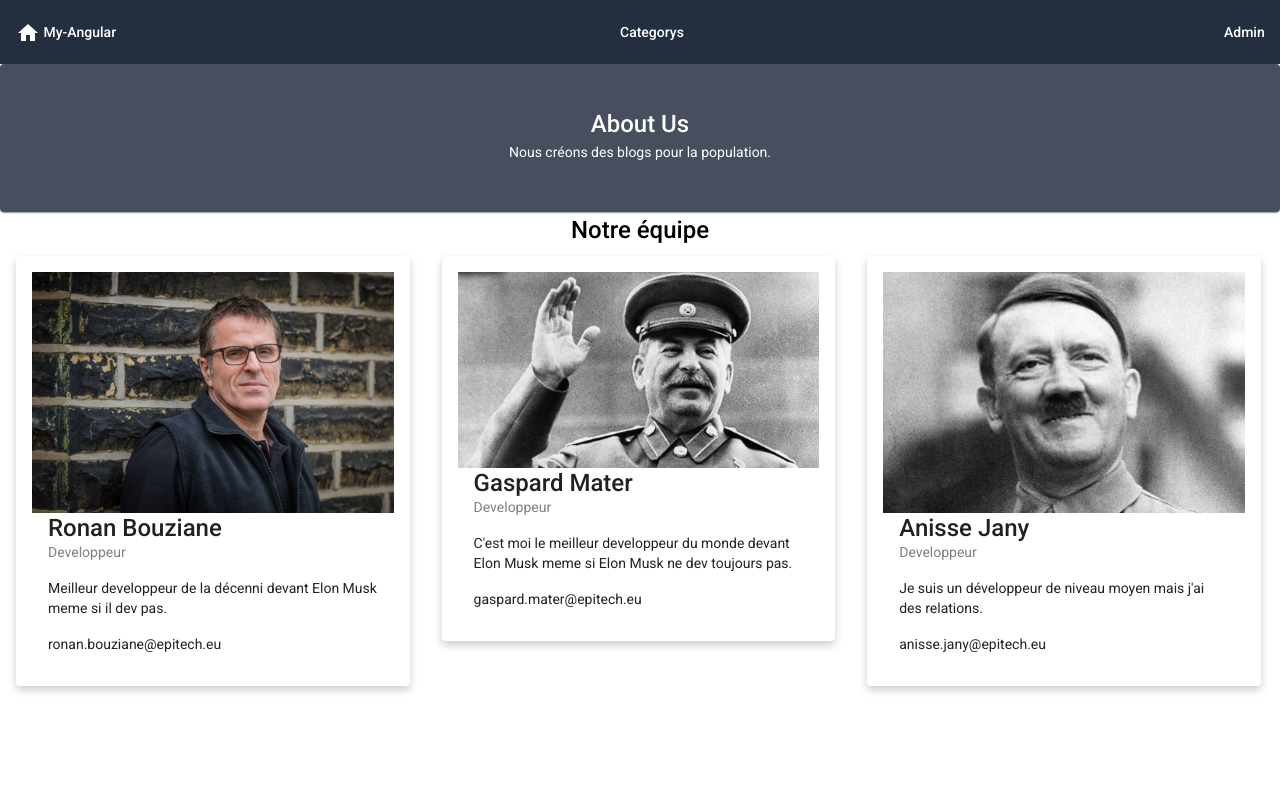
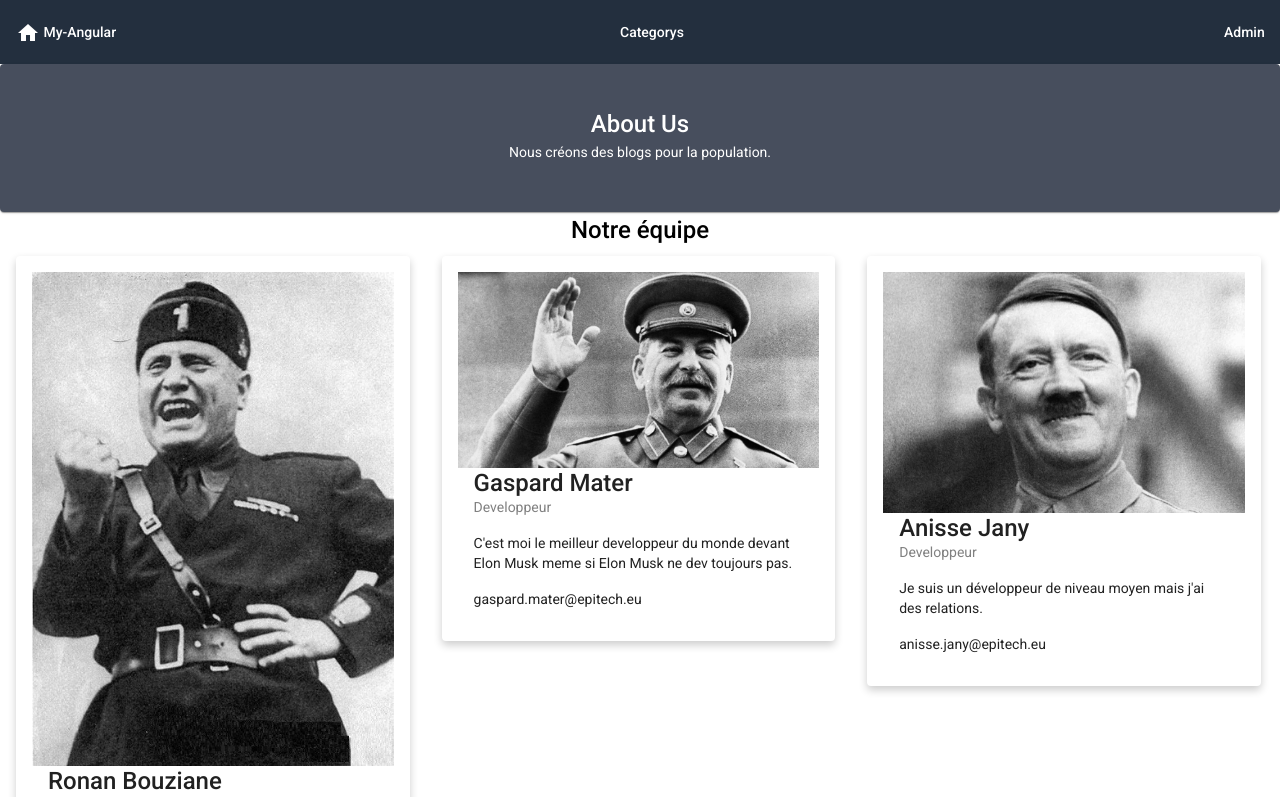
Before and after one commit to mato073/my_angular, an Angular app: page /About in a window 1280 px wide. Shown: the top 797 px of the page. Built offline with nearby package versions, Linux system fonts and the light colour scheme.

Commit message:
push image

```diff
--- a/src/app/components/about-us/about-us.component.html
+++ b/src/app/components/about-us/about-us.component.html
@@ -7,7 +7,7 @@
 <div class="row">
   <div class="column">
     <mat-card class="card">
-      <img src="../../../assets/ronan.jpg" alt="Ronan" style="width: 100%" />
+      <img src="../../../assets/Ronan.jpg" alt="Ronan" style="width: 100%" />
       <div class="container">
         <mat-card-title>Ronan Bouziane</mat-card-title>
         <mat-card-subtitle class="title">Developpeur</mat-card-subtitle>
```
Also changed, not shown: src/assets/Ronan.jpg.
